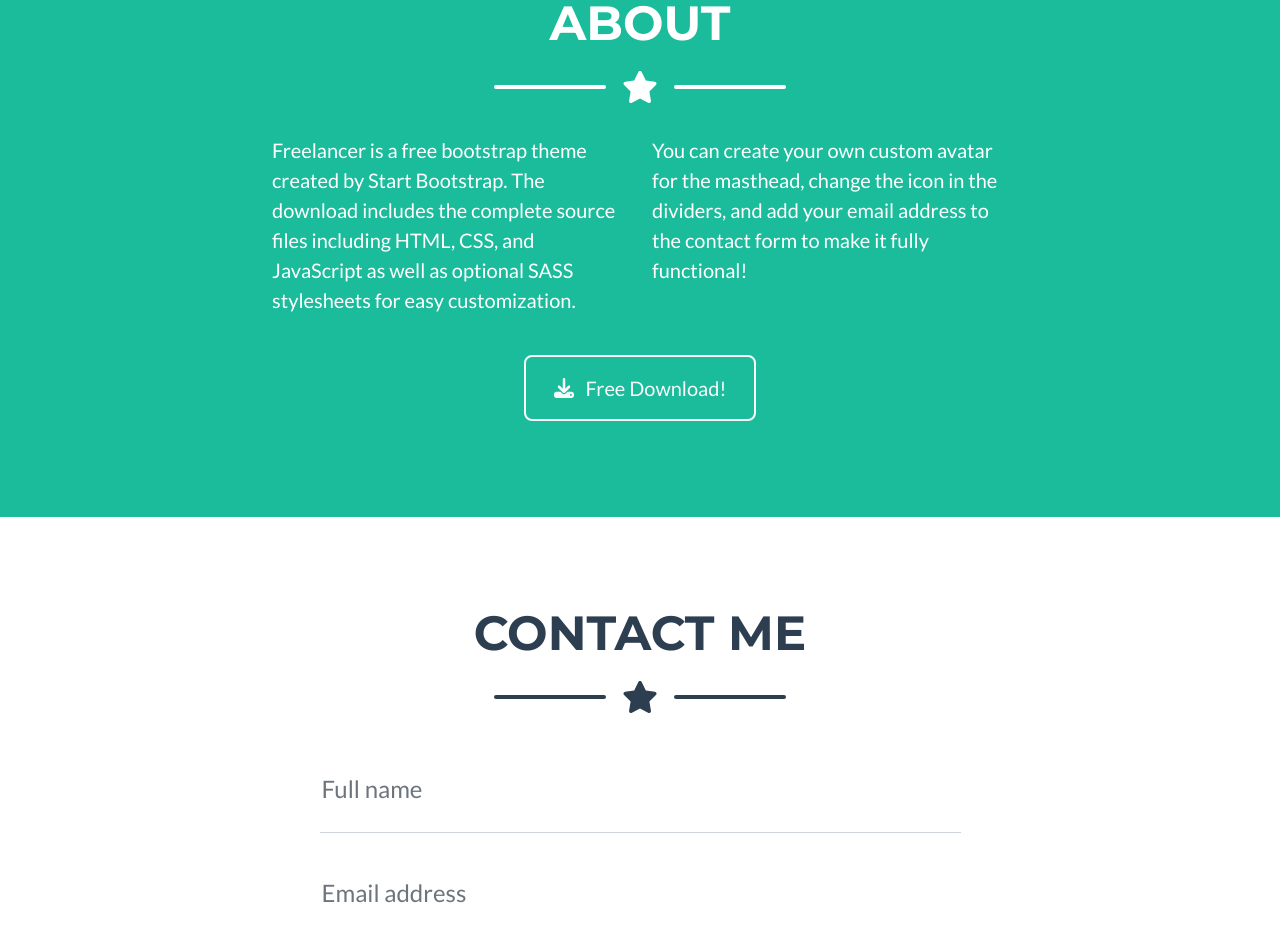
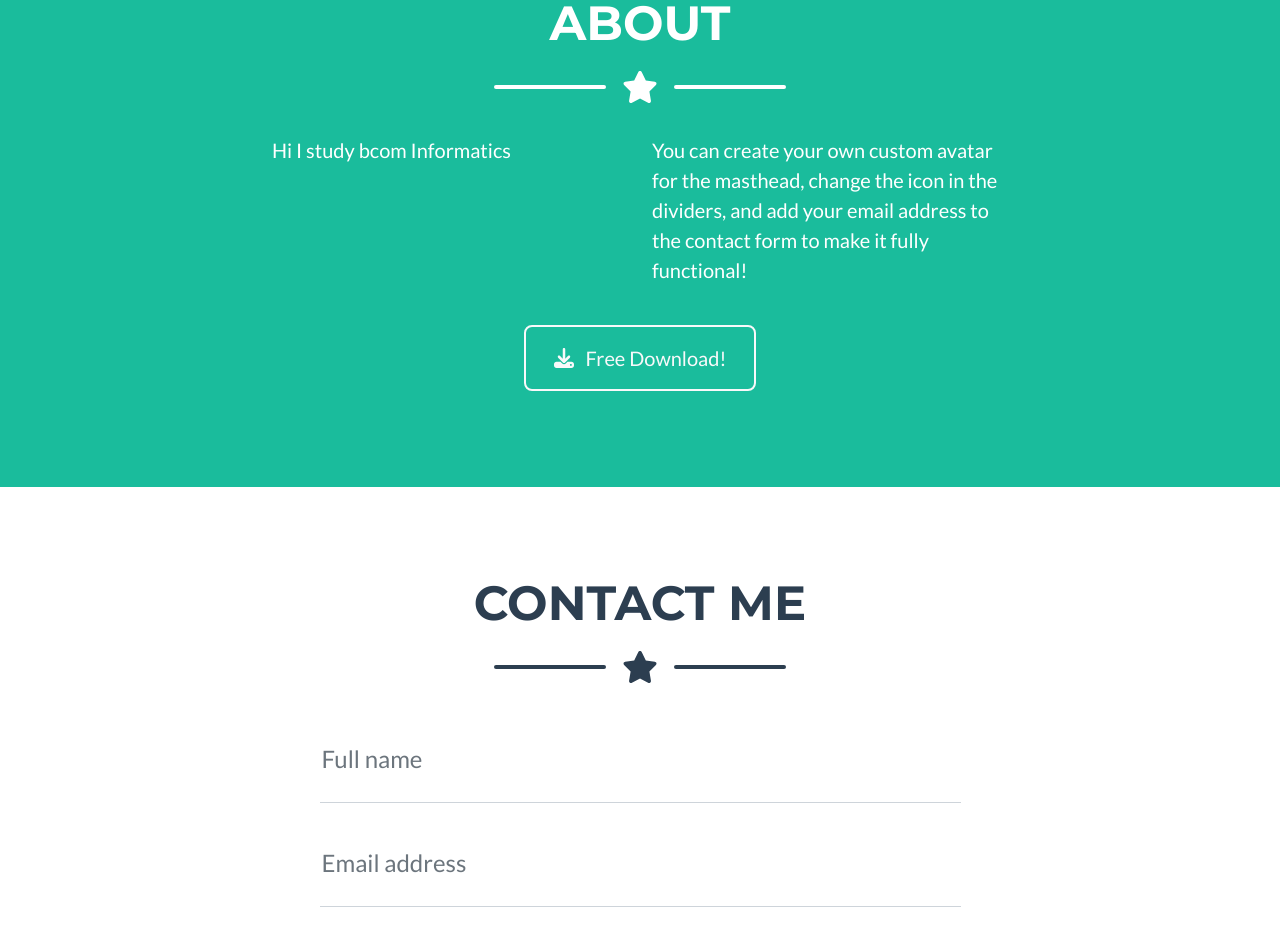
Before and after one commit to u21454982/u21454982.github.io, a plain HTML site: page index.html in a window 1280 px wide. Shown: the part 1069-2004 px from the top of the page. Drawn offline with nearby package versions, Linux system fonts and the light colour scheme.

Commit message:
Update index.html
I changes the paragraph tag to include my information

```diff
--- a/index.html
+++ b/index.html
@@ -134,7 +134,7 @@
                 </div>
                 <!-- About Section Content-->
                 <div class="row">
-                    <div class="col-lg-4 ms-auto"><p class="lead">Freelancer is a free bootstrap theme created by Start Bootstrap. The download includes the complete source files including HTML, CSS, and JavaScript as well as optional SASS stylesheets for easy customization.</p></div>
+                    <div class="col-lg-4 ms-auto"><p class="lead">Hi I study bcom Informatics </p></div>
                     <div class="col-lg-4 me-auto"><p class="lead">You can create your own custom avatar for the masthead, change the icon in the dividers, and add your email address to the contact form to make it fully functional!</p></div>
                 </div>
                 <!-- About Section Button-->
```
